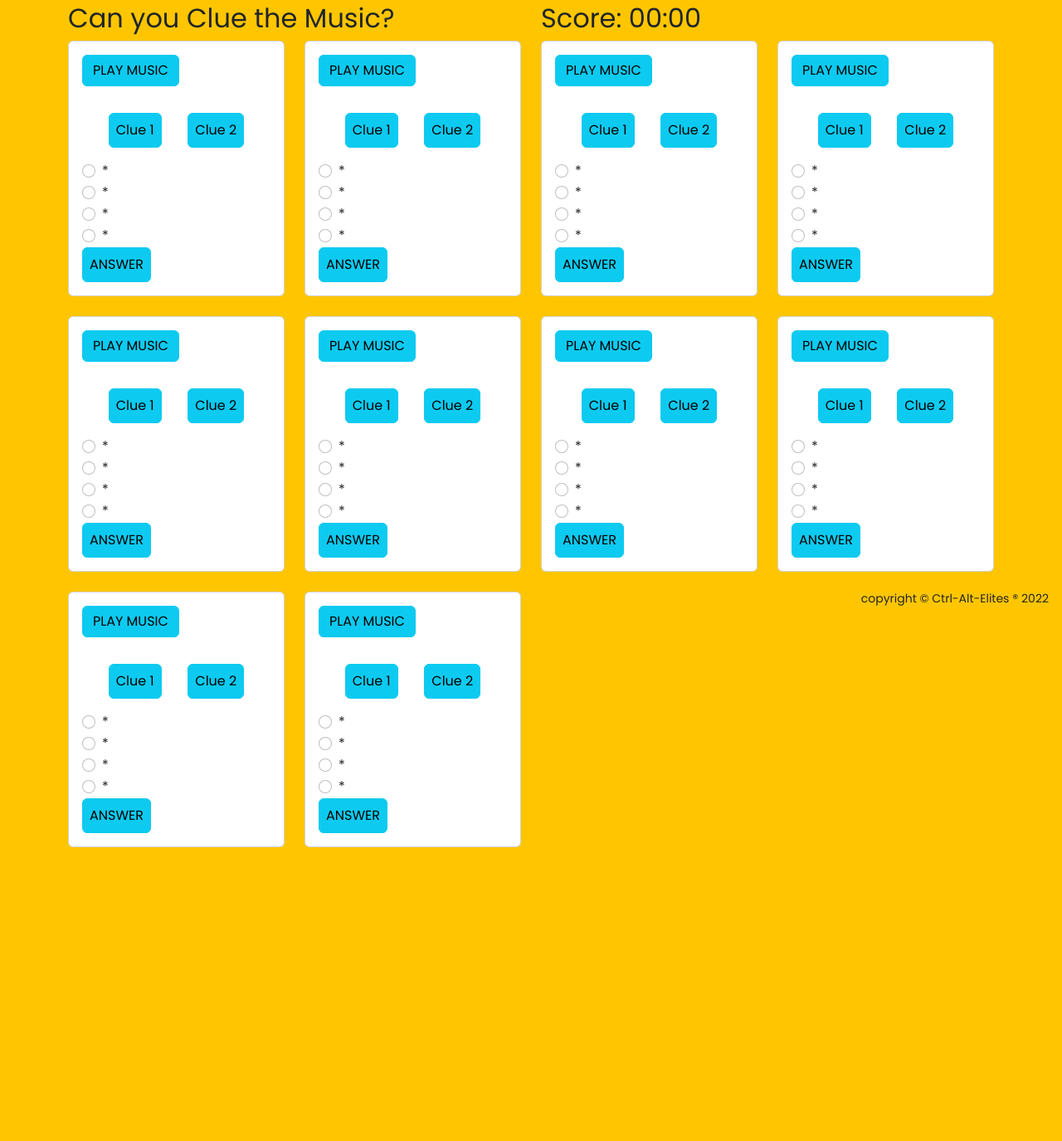
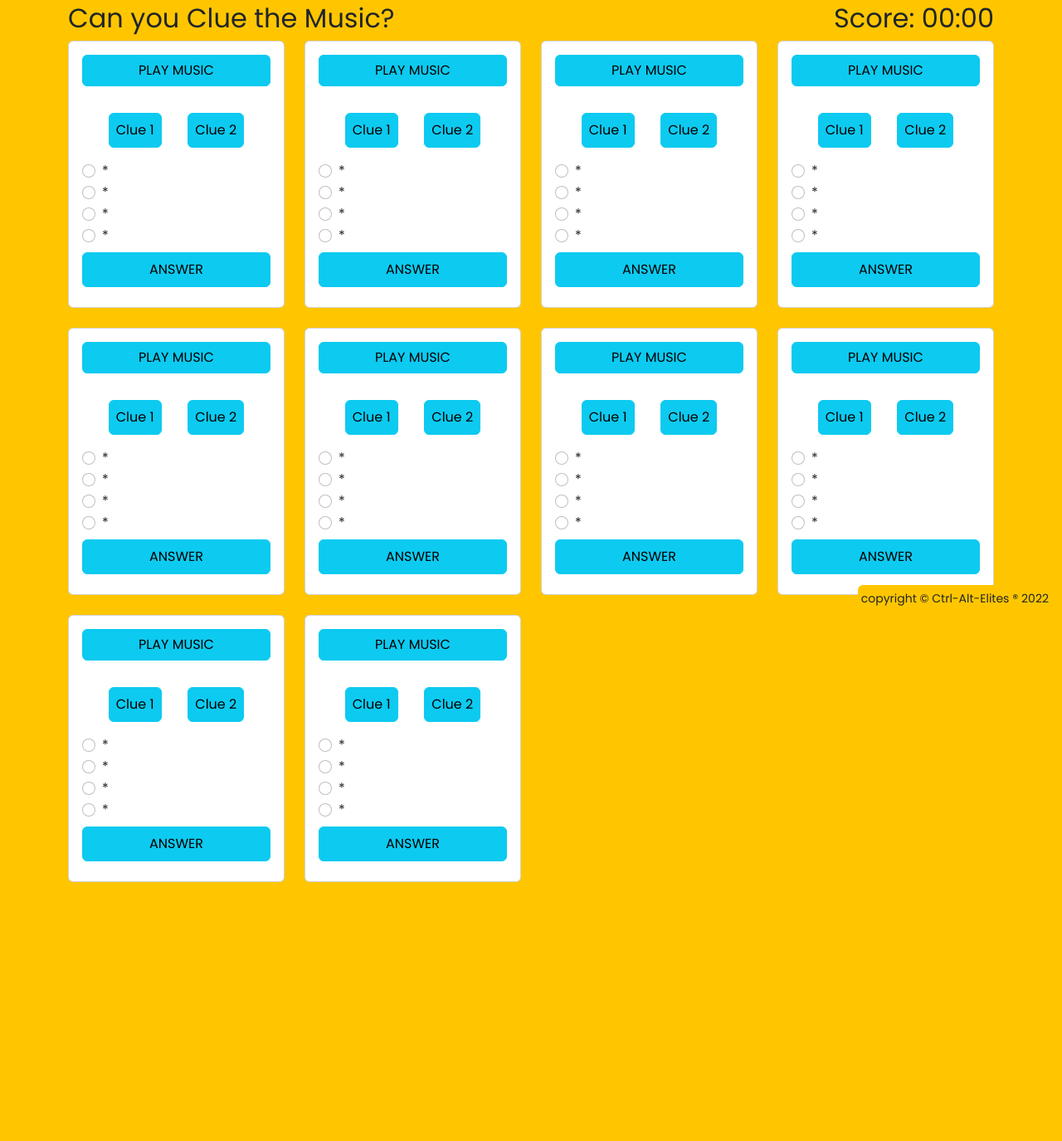
Before and after one commit to MinuMThomas/music-hackathon, a Django app: page /game/ in a window 1280 px wide. Shown: the part 63-1438 px from the top of the page at 83% size. Before the commit the page ends 1084 px from the top, so only its background shows below. Run offline with Django 3.2, Linux system fonts and the light colour scheme; data comes from the database, SQL or seed files in the repository; both versions use the stored data as it was before the commit; some libraries are stand-ins or nearby versions; some web fonts are replaced.

Commit message:
Updated project model and game page.

```diff
--- a/game/models.py
+++ b/game/models.py
@@ -9,8 +9,6 @@ class Question(models.Model):
     description = models.TextField(max_length=550)
     clue1 = models.CharField(max_length=200)
     clue2 = models.CharField(max_length=200)
-    clue3 = models.CharField(max_length=200)
-    clue4 = models.CharField(max_length=200)
     answer_option1 = models.CharField(max_length=200)
     answer_option2 = models.CharField(max_length=200)
     answer_option3 = models.CharField(max_length=200)
--- a/game/static/css/game.css
+++ b/game/static/css/game.css
@@ -3,21 +3,24 @@
 }
 
 .game-card {
+    height: 40vh;
     position: relative;
     transform-style: preserve-3d;
     transition: all 0.6s;
     transition-timing-function: ease-in-out;
 }
 
-.game-card{
+.game-card {
     transform-style: preserve-3d;
     transition: all 0.6s;
     transition-timing-function: ease-in-out;
 }
+
 /* add class flip here replace game-card class */
 .game-card:hover {
-    /* transform: rotateY(180deg); */
+    transform: rotateY(180deg);
 }
+
 .card-back {
     position: absolute;
     width: 100%;
@@ -28,6 +31,16 @@
     box-shadow: 2px 2px 2px rgb(172, 172, 221);
 }
 
-.question-img{
+.question-img {
     width: 100%;
 }
+
+.btn-game {
+    width: 100%;
+}
+
+.card-body-back{
+    width: 100%;
+    height: 100%;
+    position: relative;
+}
--- a/game/templates/game/game.html
+++ b/game/templates/game/game.html
@@ -11,11 +11,11 @@
 </nav>
 <section class="container">
     <div class="row">
-        <div class="col-6">
+        <div class="col-12 col-md-6">
             <h2>Can you Clue the Music?</h2>
         </div>
-        <div class="col-6">
-            <h2>Score: 00:00</h2>
+        <div class="col-12 col-md-6">
+            <h2 class="text-end">Score: 00:00</h2>
         </div>
     </div>
     <div class="row row-cols-1 row-cols-md-2 row-cols-lg-4 g-4">
@@ -25,12 +25,12 @@
             <div class="card h-100 game-card">
                 <!-- card back  -->
                 <div class="card-back">
+
+                    <div class="card-body-back">
                         <img class="question-img" src="{{ q.image.url }}">
-                    <div>
-                        Lorem ipsum dolor sit amet consectetur adipisicing elit. Laboriosam atque laudantium nulla ea.
-                        Numquam eum accusamus cupiditate culpa qui quam ex quidem. Omnis voluptates possimus vero quos
-                        asperiores totam unde ipsam explicabo quasi. Veritatis, voluptatum qui. Veniam ad recusandae
-                        dicta quia quas harum tenetur alias. Culpa at enim similique. Assumenda!
+                        <p>{{ q.name }}</p>
+
+                        <p>{{ q.description}}</p>
                     </div>
                 </div>
 
@@ -38,17 +38,18 @@
                 <div class="card-front">
                     <audio id="audioFile" src="{{ q.audio_file.url }}" preload="auto"></audio>
                     <div class="p-3">
-                        <button id="playButton" class="btn btn-info">PLAY MUSIC</button>
+                        <button id="playButton" class="btn btn-info btn-game">PLAY MUSIC</button>
                     </div>
                     <div class="card-body">
                         <div class="d-flex justify-content-evenly mb-3">
 
                             <button id="clueOneButton" class="btn btn-info p-2">Clue 1</button>
                             <p id="clueOne" class="hide">{{ q.clue1 }}</p>
-                                <button  id="clueTwoButton" class="btn btn-info p-2">Clue 2</button>
+                            <button id="clueTwoButton" class="btn btn-info p-2">Clue 2</button>
                             <p id="clueTwo" class="hide">{{ q.clue2 }}</p>
                         </div>
-                        <form action="">
+                        <div class="my-2">
+                            <form action="" method="post">
                                 <div class="form-check">
                                     <input class="form-check-input" type="radio" name="answer" id="choice1">
                                     <label class="form-check-label" for="choice1">
@@ -76,10 +77,11 @@
 
                                     </label>
                                 </div>
-                            <div>
-                                <input class="btn btn-info p-2" type="submit" value="ANSWER">
+                                <div class="mt-2">
+                                    <input class="btn btn-info p-2 btn-game" type="submit" value="ANSWER">
                                 </div>
                             </form>
+                        </div>
                     </div>
                 </div>
             </div>
--- a/music_hackathon/settings.py
+++ b/music_hackathon/settings.py
@@ -94,6 +94,10 @@ AUTHENTICATION_BACKENDS = [
     'allauth.account.auth_backends.AuthenticationBackend',
 ]
 
+ACCOUNT_USERNAME_MIN_LENGTH = 4
+LOGIN_URL = '/accounts/login/'
+LOGIN_REDIRECT_URL = '/'
+
 WSGI_APPLICATION = 'music_hackathon.wsgi.application'
 
 
```
Also changed, not shown: db.sqlite3, game/migrations/0002_auto_20221120_1855.py (added). Lines whose indentation alone changed are shown as unchanged.
